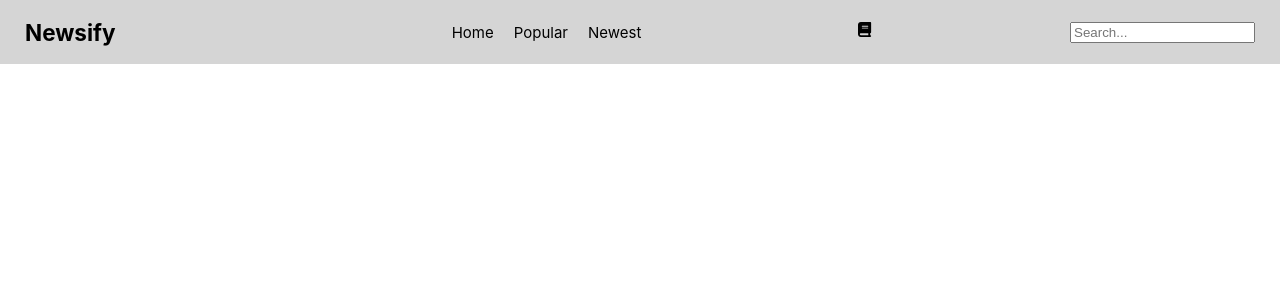
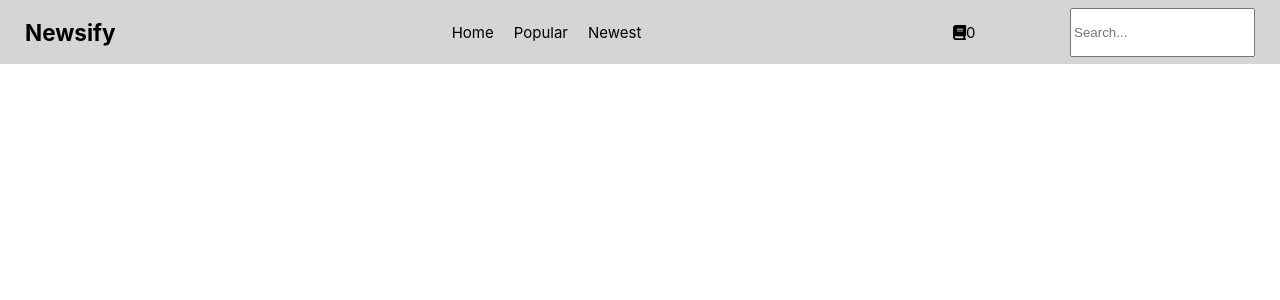
Before and after one commit to zamcham/newsify, a React (Create React App) app: page / in a window 1280 px wide. Shown: the top 300 px of the page. Built offline with nearby package versions, Linux system fonts and the light colour scheme.

Commit message:
Setup store in navbar

```diff
--- a/src/components/Navbar.js
+++ b/src/components/Navbar.js
@@ -4,6 +4,7 @@ import { FontAwesomeIcon } from '@fortawesome/react-fontawesome';
 import { faBook } from '@fortawesome/free-solid-svg-icons';
 
 const Navbar = () => {
+    const readingListTotal = useSelector((store) => store.readingList.total);
     return (
         <nav>
             <div className="logo">
@@ -15,7 +16,10 @@ const Navbar = () => {
                 <li><a href="#">Newest</a></li>
             </ul>
             <div className="actions">
-              <FontAwesomeIcon icon={faBook} />
+              <div className="reading-list-icon">
+                <FontAwesomeIcon icon={faBook} />
+                <p>{readingListTotal}</p>
+              </div>
               <input type="text" placeholder="Search..."/>
             </div>
         </nav>
--- a/src/styles/Navbar.scss
+++ b/src/styles/Navbar.scss
@@ -30,4 +30,9 @@ nav {
       }
     }
   }
+
+  .reading-list-icon {
+    justify-content: center;
+    align-items: center;
+  }
 }
```
